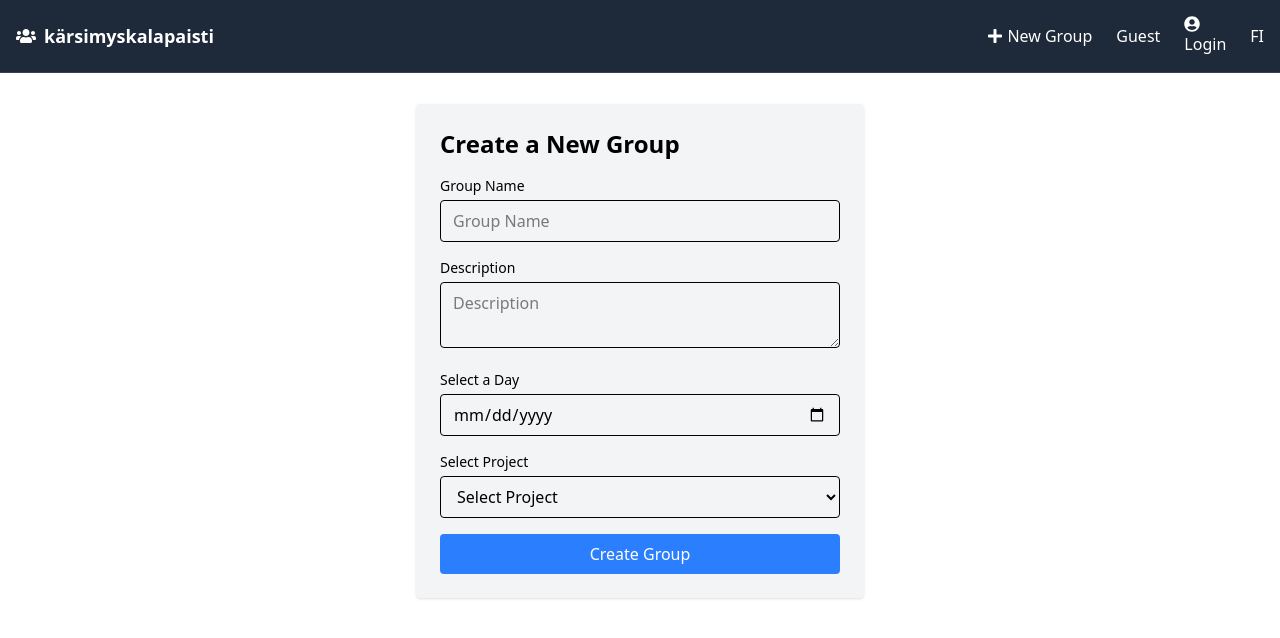
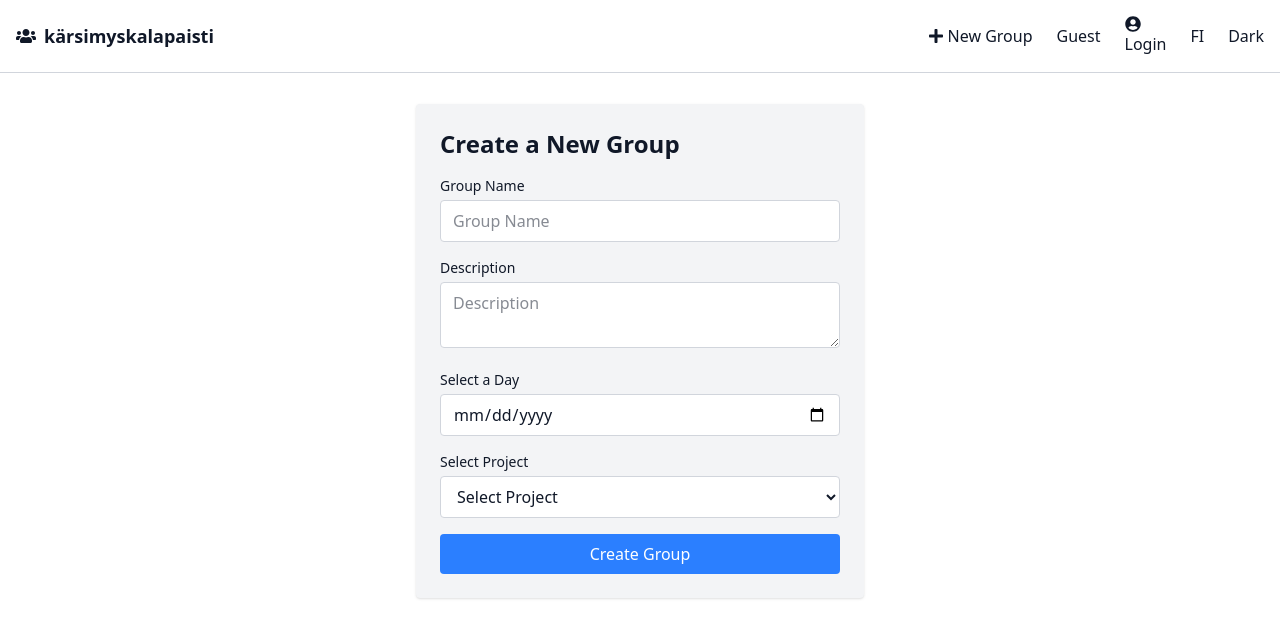
Before and after one commit to Mrtupu/Projecti-sein-sovellus-front-end-, a React (Vite) app in the folder frontend/: page /create in a window 1280 px wide. Shown: the top 638 px of the page. Built offline with nearby package versions, Linux system fonts and the light colour scheme.

Commit message:
hyvin kyseenalainen mutta toimiva dark mode

```diff
--- a/frontend/src/App.jsx
+++ b/frontend/src/App.jsx
@@ -8,6 +8,11 @@ import GroupDetails from './pages/GroupDetails';
 const App = () => {
   const [groups, setGroups] = useState([]);
   const [currentUser, setCurrentUser] = useState('Guest');
+  const [darkMode, setDarkMode] = useState(() => {
+    const saved = localStorage.getItem('darkMode');
+    return saved === 'true' ? true : false;
+  });
+
   const projects = [
     'Python Ryhmätyö',
     'Javascript Canvas API',
@@ -21,6 +26,19 @@ const App = () => {
       setCurrentUser(storedUser);
     }
   }, []);
+
+  useEffect(() => {
+    if (darkMode) {
+      document.documentElement.classList.add('dark');
+    } else {
+      document.documentElement.classList.remove('dark');
+    }
+    localStorage.setItem('darkMode', darkMode);
+  }, [darkMode]);
+
+  const toggleDarkMode = () => {
+    setDarkMode(prev => !prev);
+  };
 
   const addGroup = (group) => {
     setGroups([...groups, { ...group, members: [] }]);
@@ -48,8 +66,8 @@ const App = () => {
 
   return (
     <Router>
-      <div className="min-h-screen flex flex-col">
-        <Navbar currentUser={currentUser} setCurrentUser={setCurrentUser} />
+    <div className="min-h-screen flex flex-col bg-white text-gray-900 transition-colors duration-300">
+      <Navbar currentUser={currentUser} setCurrentUser={setCurrentUser} darkMode={darkMode} toggleDarkMode={toggleDarkMode} />
       <main className="flex-1 p-16">
         <Routes>
           <Route path="/" element={<HomePage groups={groups} projects={projects} />} />
--- a/frontend/src/components/Navbar.jsx
+++ b/frontend/src/components/Navbar.jsx
@@ -2,7 +2,7 @@ import { Link } from 'react-router-dom';
 import { FaUsers, FaPlus, FaUserCircle } from 'react-icons/fa';
 import { useLanguage } from '../context/LanguageContext';
 
-const Navbar = ({ currentUser, setCurrentUser }) => {
+const Navbar = ({ currentUser, setCurrentUser, darkMode, toggleDarkMode }) => {
   const { translations, toggleLanguage, language } = useLanguage();
 
   const handleLogin = () => {
@@ -19,7 +19,7 @@ const Navbar = ({ currentUser, setCurrentUser }) => {
   };
 
   return (
-    <nav className="bg-gray-800 text-white fixed top-0 left-0 w-full border-b border-gray-700">
+    <nav className="bg-white text-gray-900 fixed top-0 left-0 w-full border-b border-gray-300 transition-colors duration-300">
       <div className="container mx-auto flex justify-between items-center p-4">
         <Link to="/" className="flex items-center space-x-2">
           <FaUsers className="text-xl" />
@@ -27,23 +27,26 @@ const Navbar = ({ currentUser, setCurrentUser }) => {
         </Link>
 
         <div className="flex space-x-6 items-center">
-          <Link to="/create" className="flex items-center space-x-1 hover:text-gray-300">
+          <Link to="/create" className="flex items-center space-x-1 hover:text-gray-500">
             <FaPlus />
             <span>{translations.newGroup}</span>
           </Link>
           <span>{currentUser}</span>
           {currentUser === 'Guest' ? (
-            <button onClick={handleLogin} className="hover:text-gray-300">
+            <button onClick={handleLogin} className="hover:text-gray-500">
               <FaUserCircle />
               <span>{translations.login}</span>
             </button>
           ) : (
-            <button onClick={handleLogout} className="hover:text-gray-300">
+            <button onClick={handleLogout} className="hover:text-gray-500">
               {translations.logout}
             </button>
           )}
-          <button onClick={toggleLanguage} className="hover:text-gray-300">
-            {language === 'en' ? 'FI' : 'EN'} {/* Dynamically update the button text */}
+          <button onClick={toggleLanguage} className="hover:text-gray-500">
+            {language === 'en' ? 'FI' : 'EN'}
+          </button>
+          <button onClick={toggleDarkMode} className="hover:text-gray-500" aria-label="Toggle dark mode">
+            {darkMode ? 'Light' : 'Dark'}
           </button>
         </div>
       </div>
--- a/frontend/src/index.css
+++ b/frontend/src/index.css
@@ -1 +1,55 @@
 @import "tailwindcss";
+
+html.dark {
+  background-color: #1a202c;
+  color: #f7fafc;
+}
+
+html.dark body {
+  background-color: #1a202c;
+  color: #f7fafc;
+}
+
+html.dark .bg-white {
+  background-color: #2d3748;
+}
+
+html.dark .text-gray-900 {
+  color: #f7fafc;
+}
+
+html.dark .text-gray-100 {
+  color: #e2e8f0;
+}
+
+html.dark .border-gray-300 {
+  border-color: #4a5568;
+}
+
+html.dark .border-gray-700 {
+  border-color: #2d3748;
+}
+
+html.dark .hover\:bg-blue-600:hover {
+  background-color: #2b6cb0;
+}
+
+html.dark .bg-blue-500 {
+  background-color: #3182ce;
+}
+
+html.dark .bg-blue-700 {
+  background-color: #2c5282;
+}
+
+html.dark .hover\:bg-blue-800:hover {
+  background-color: #2a4365;
+}
+
+html.dark .text-gray-500 {
+  color: #a0aec0;
+}
+
+html.dark .dark\:text-gray-400 {
+  color: #cbd5e0;
+}
--- a/frontend/src/pages/GroupCreator.jsx
+++ b/frontend/src/pages/GroupCreator.jsx
@@ -25,45 +25,45 @@ const GroupCreator = ({ addGroup, projects }) => {
 
   return (
     <div className="max-w-md mx-auto mt-10 p-6 bg-gray-100 rounded shadow">
-      <h1 className="text-2xl font-bold mb-4">{translations.createGroup}</h1>
+      <h1 className="text-2xl font-bold mb-4 text-gray-900">{translations.createGroup}</h1>
       <form onSubmit={handleSubmit} className="space-y-4">
         <div>
-          <label className="block text-sm font-medium mb-1">{translations.groupName}</label>
+          <label className="block text-sm font-medium mb-1 text-gray-900">{translations.groupName}</label>
           <input
             type="text"
             value={name}
             onChange={(e) => setName(e.target.value)}
-            className="w-full px-3 py-2 border rounded"
+            className="w-full px-3 py-2 border border-gray-300 rounded bg-white text-gray-900"
             placeholder={translations.groupName}
             required
           />
         </div>
         <div>
-          <label className="block text-sm font-medium mb-1">{translations.description}</label>
+          <label className="block text-sm font-medium mb-1 text-gray-900">{translations.description}</label>
           <textarea
             value={description}
             onChange={(e) => setDescription(e.target.value)}
-            className="w-full px-3 py-2 border rounded"
+            className="w-full px-3 py-2 border border-gray-300 rounded bg-white text-gray-900"
             placeholder={translations.description}
             required
           />
         </div>
         <div>
-          <label className="block text-sm font-medium mb-1">{translations.selectDay}</label>
+          <label className="block text-sm font-medium mb-1 text-gray-900">{translations.selectDay}</label>
           <input
             type="date"
             value={date}
             onChange={(e) => setDate(e.target.value)}
-            className="w-full px-3 py-2 border rounded"
+            className="w-full px-3 py-2 border border-gray-300 rounded bg-white text-gray-900"
             required
           />
         </div>
         <div>
-          <label className="block text-sm font-medium mb-1">{translations.selectProject}</label>
+          <label className="block text-sm font-medium mb-1 text-gray-900">{translations.selectProject}</label>
           <select
             value={project}
             onChange={(e) => setProject(e.target.value)}
-            className="w-full px-3 py-2 border rounded"
+            className="w-full px-3 py-2 border border-gray-300 rounded bg-white text-gray-900"
             required
           >
             <option value="" disabled>
--- a/frontend/src/pages/HomePage.jsx
+++ b/frontend/src/pages/HomePage.jsx
@@ -12,13 +12,13 @@ const HomePage = ({ groups, projects }) => {
 
   return (
     <div className="max-w-4xl mx-auto mt-10 p-6 bg-gray-100 rounded shadow">
-      <h1 className="text-3xl font-bold mb-4">{translations.welcome}</h1>
+      <h1 className="text-3xl font-bold mb-4 text-gray-900">{translations.welcome}</h1>
       <div className="mb-4">
-        <label className="block text-sm font-medium mb-1">{translations.filterByProject}</label>
+        <label className="block text-sm font-medium mb-1 text-gray-900">{translations.filterByProject}</label>
         <select
           value={selectedProject}
           onChange={(e) => setSelectedProject(e.target.value)}
-          className="w-full px-3 py-2 border rounded"
+          className="w-full px-3 py-2 border border-gray-300 rounded bg-white text-gray-900"
         >
           <option value="">{translations.allProjects}</option>
           {projects.map((proj, index) => (
@@ -29,7 +29,7 @@ const HomePage = ({ groups, projects }) => {
         </select>
       </div>
       {filteredGroups.length === 0 ? (
-        <p>{translations.noGroups}</p>
+        <p className="text-gray-900">{translations.noGroups}</p>
       ) : (
         <ul className="space-y-4">
           {filteredGroups.map((group, index) => (
@@ -37,7 +37,7 @@ const HomePage = ({ groups, projects }) => {
               <Link to={`/groups/${index}`} className="text-xl font-bold text-blue-500 hover:underline">
                 {group.name}
               </Link>
-              <p>{group.description}</p>
+              <p className="text-gray-900">{group.description}</p>
               <p className="text-sm text-gray-500">
                 {translations.date}: {group.date}
               </p>
```
Lines whose indentation alone changed are shown as unchanged.
